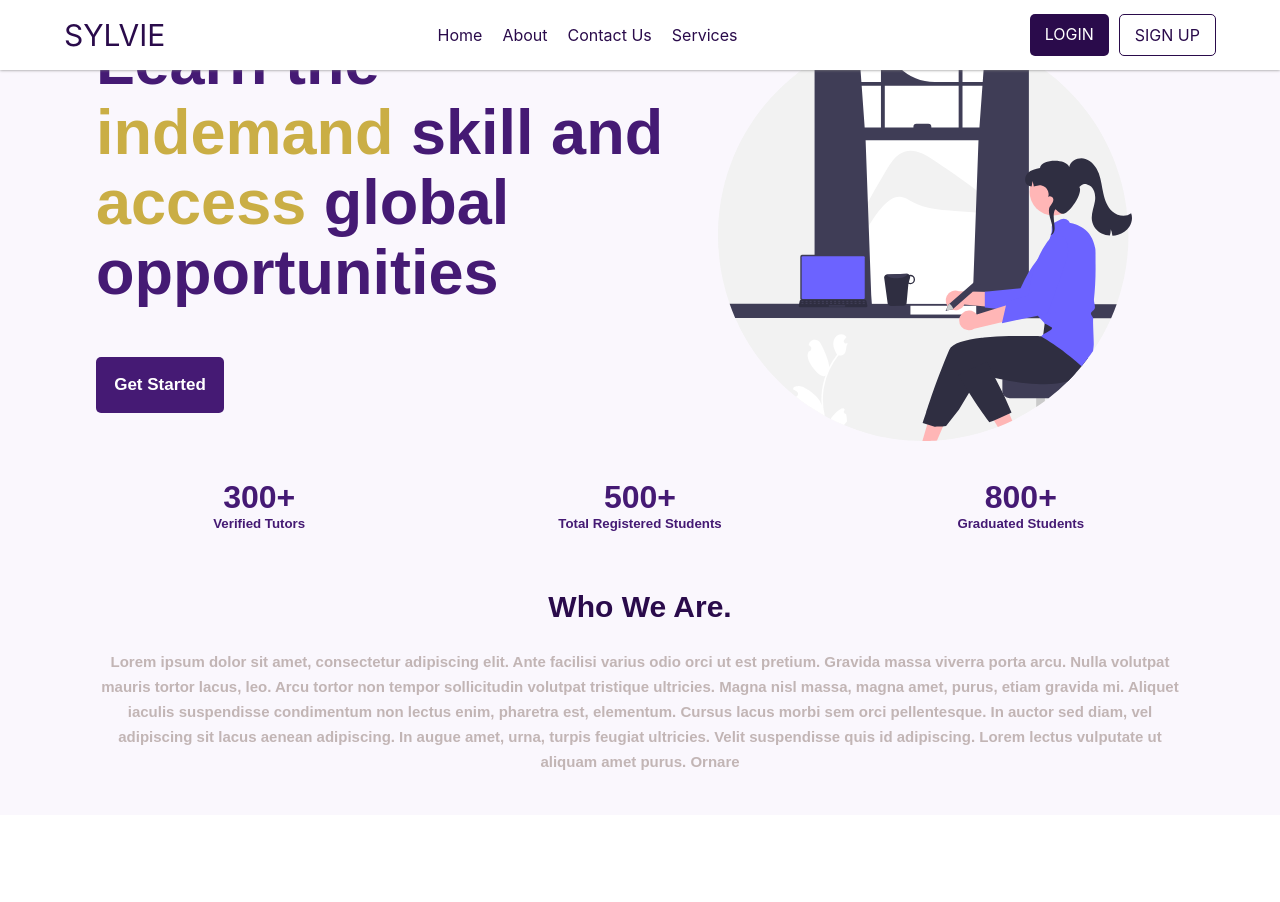
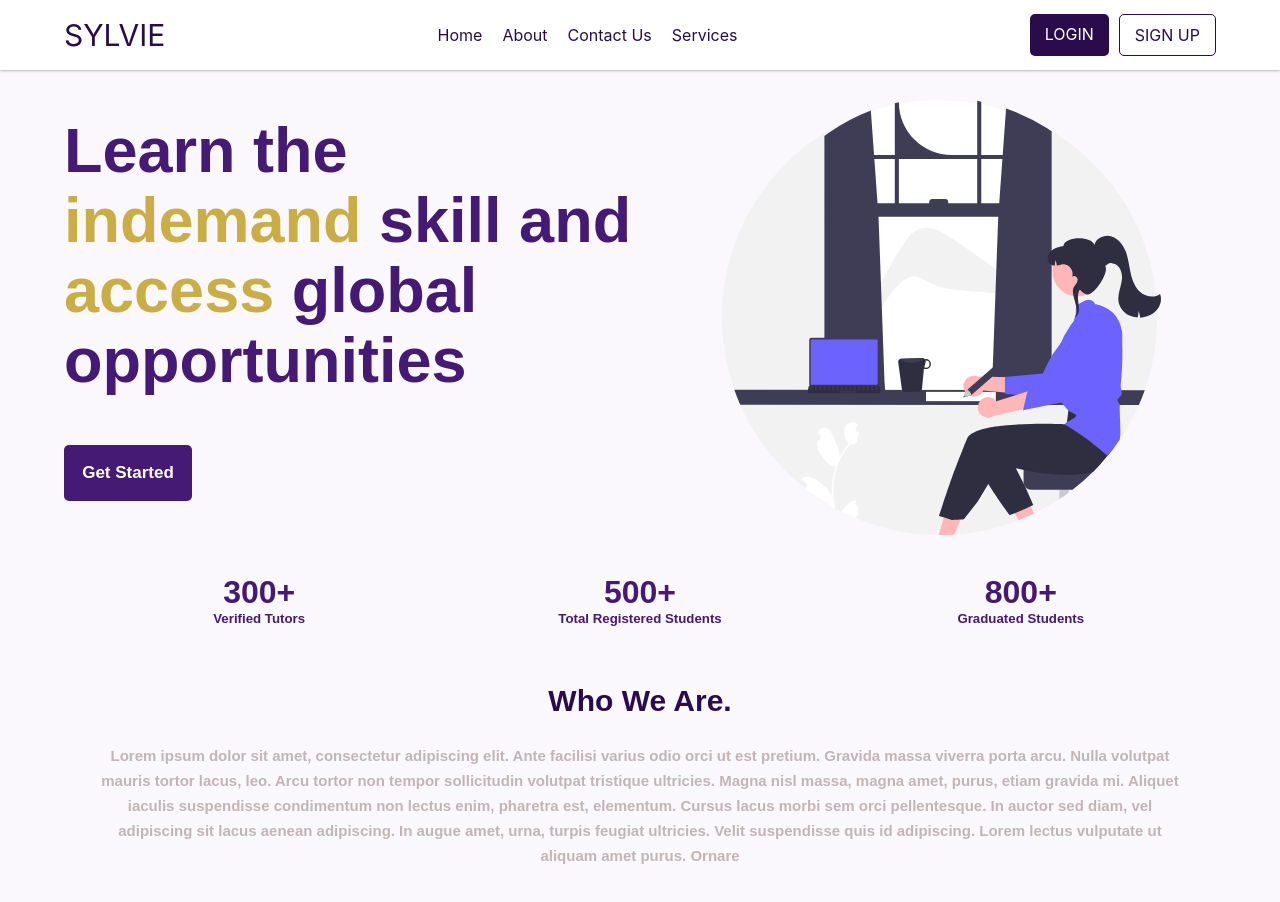
Before and after one commit to dev-sylv/GitHubCollabo, a React (Create React App) app: page / in a window 1280 px wide. Shown: the top 902 px of the page. Before the commit the page ends 815 px from the top, so only its background shows below. Built offline with nearby package versions, Linux system fonts and the light colour scheme.

Commit message:
saved modified hero

```diff
--- a/src/Components/Hero/Hero.css
+++ b/src/Components/Hero/Hero.css
@@ -10,7 +10,7 @@
 }
 
 .hero-con{
-    width: 85%;
+    width: 90%;
     height: 100%;
     display: flex;
     justify-content: space-between;
@@ -21,6 +21,7 @@
     width: 55%;
     height: 70%;
     display: flex;
+    margin-top: 80px;
     justify-content: space-between;
     align-items: cente;
     flex-direction: column;
@@ -68,7 +69,7 @@
     display: flex;
     justify-content: center;
     align-items: center;
-    margin-top: 30px;
+    margin-top: 100px;
 }
 
 .left-hero img{
```
